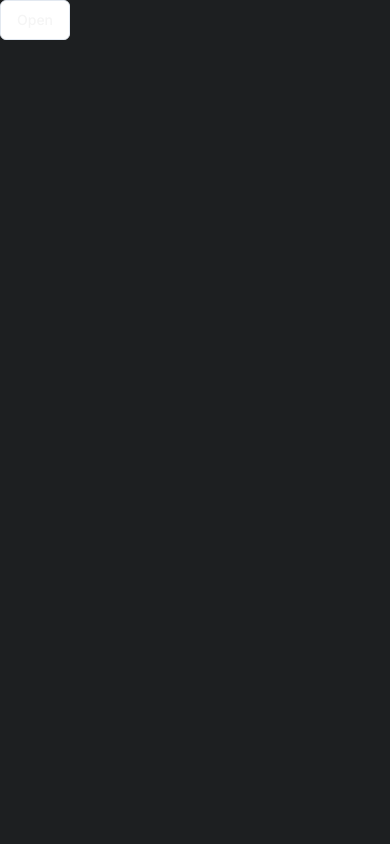
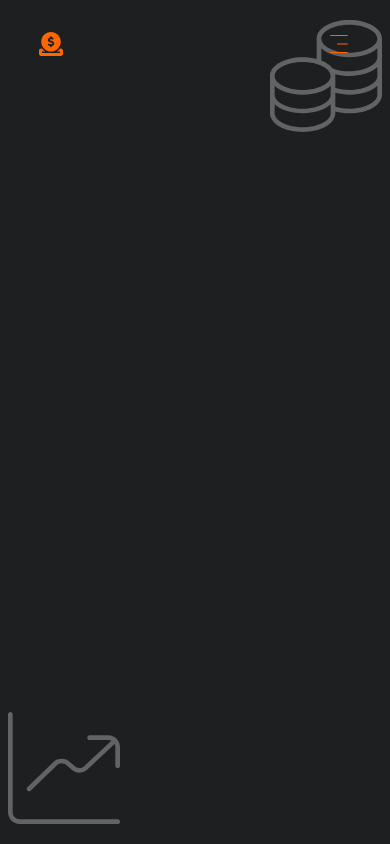
Before and after one commit to helterdev/finance-app, a Next.js app: page /register in a window 390 px wide. Built offline with nearby package versions, Linux system fonts and the light colour scheme.

Commit message:
#6 Problema de responsividad solucionado

```diff
--- a/src/app/layout.tsx
+++ b/src/app/layout.tsx
@@ -19,8 +19,8 @@ export default function RootLayout({
   return (
     <html lang='en'>
       <body className={`${inter.className}`}>
-        {/* <Background /> */}
-        {/* <Navbar /> */}
+        <Background />
+        <Navbar />
         {children}
       </body>
     </html>
--- a/src/app/register/page.tsx
+++ b/src/app/register/page.tsx
@@ -1,51 +1,3 @@
-import Form from '@/components/Form/Form';
-import { Button } from '@/components/ui/button';
-import {
-  Sheet,
-  SheetClose,
-  SheetContent,
-  SheetDescription,
-  SheetFooter,
-  SheetHeader,
-  SheetTitle,
-  SheetTrigger,
-} from '@/components/ui/sheet';
-
 export default function Register() {
-  return (
-    <div className='header'>
-      <Sheet>
-        <SheetTrigger asChild>
-          <Button variant='outline'>Open</Button>
-        </SheetTrigger>
-        <SheetContent>
-          <SheetHeader>
-            <SheetTitle>Edit profile</SheetTitle>
-            <SheetDescription>
-              {/* Make changes to your profile here. Click save when you're done. */}
-            </SheetDescription>
-          </SheetHeader>
-          <div className='grid gap-4 py-4'>
-            <div className='grid grid-cols-4 items-center gap-4'>
-              {/* <Label htmlFor="name" className="text-right">
-              Name
-            </Label>
-            <Input id="name" value="Pedro Duarte" className="col-span-3" /> */}
-            </div>
-            <div className='grid grid-cols-4 items-center gap-4'>
-              {/* <Label htmlFor="username" className="text-right">
-              Username
-            </Label> */}
-              {/* <Input id="username" value="@peduarte" className="col-span-3" /> */}
-            </div>
-          </div>
-          <SheetFooter>
-            <SheetClose asChild>
-              <Button type='submit'>Save changes</Button>
-            </SheetClose>
-          </SheetFooter>
-        </SheetContent>
-      </Sheet>
-    </div>
-  );
+  return <></>;
 }
--- a/src/components/Background/Background.tsx
+++ b/src/components/Background/Background.tsx
@@ -1,6 +1,6 @@
 const Background = () => {
   return (
-    <div className='absolute top-0 h-full w-full flex flex-col justify-between opacity-30 py-5 px-2 -z-50'>
+    <div className='absolute top-0 h-screen w-full flex flex-col justify-between opacity-30 py-5 px-2 -z-50'>
       <svg
         xmlns='http://www.w3.org/2000/svg'
         id='Layer_1'
```
